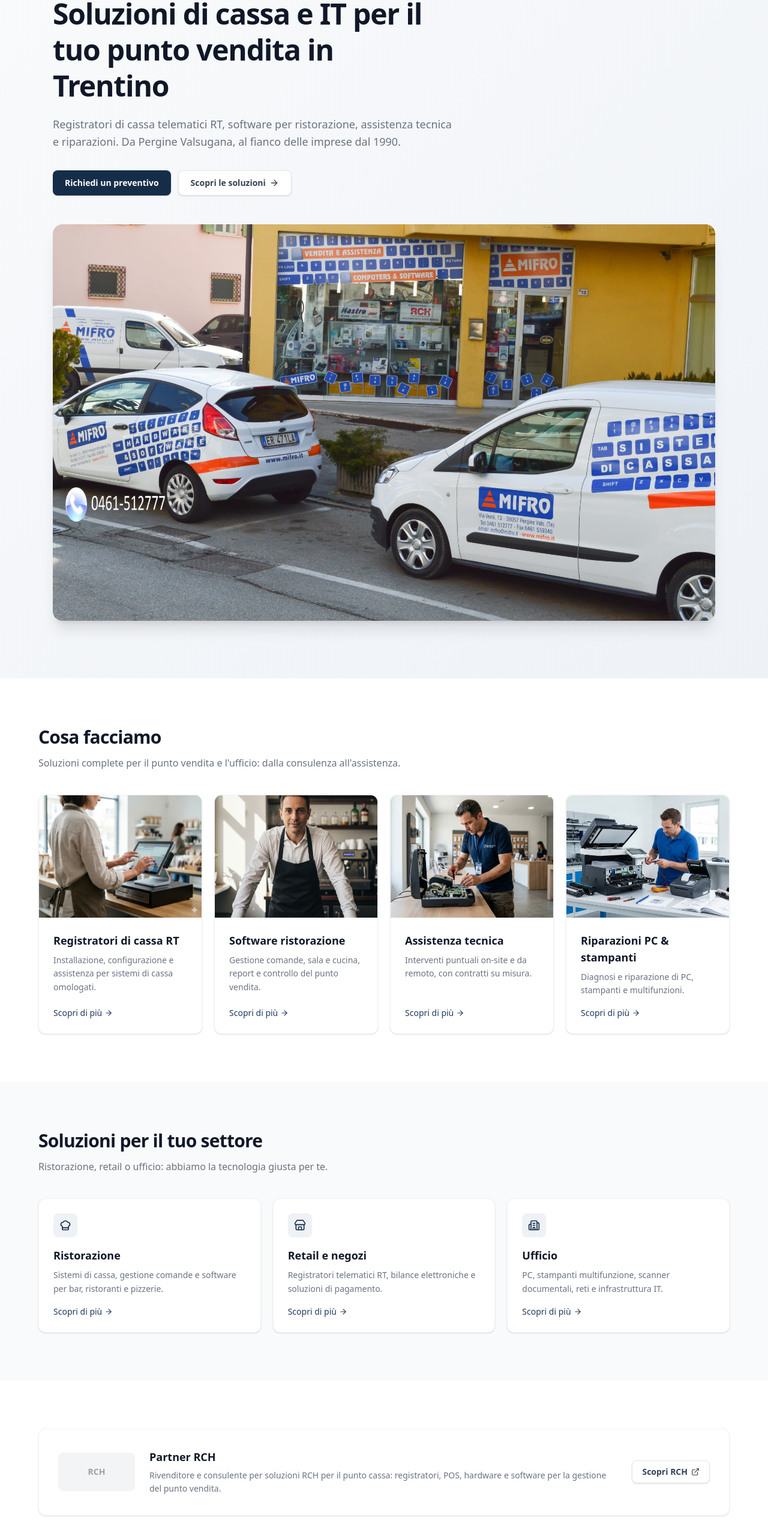
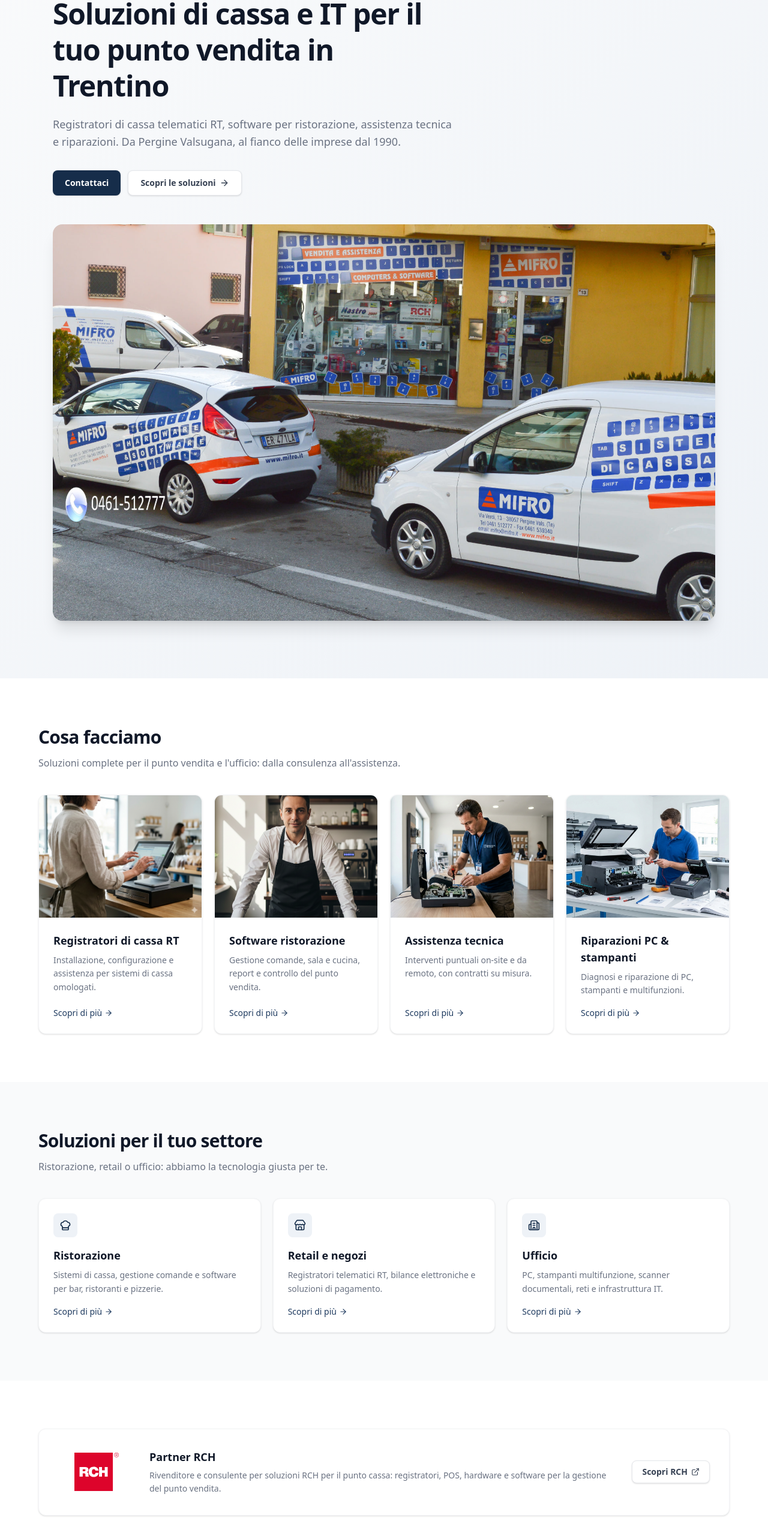
Before and after one commit to DavideMichelon10/mifro, a Next.js app: page / in a window 1280 px wide. Shown: the part 164-2730 px from the top of the page at 60% size. Built offline with nearby package versions, Linux system fonts and the light colour scheme.

Commit message:
initial commit

```diff
--- a/src/app/(site)/page.tsx
+++ b/src/app/(site)/page.tsx
@@ -103,8 +103,8 @@ export default function HomePage() {
       <Section>
         <ScrollReveal>
           <div className="flex flex-col items-start gap-6 rounded-xl border border-gray-100 bg-white p-8 shadow-sm sm:flex-row sm:items-center">
-            <div className="flex h-16 w-32 shrink-0 items-center justify-center rounded-lg bg-gray-100 text-sm font-bold text-gray-400">
-              RCH
+            <div className="flex h-16 w-32 shrink-0 items-center justify-center">
+              <img src="/images/rch_logo.svg" alt="Logo RCH" className="h-full w-full object-contain" />
             </div>
             <div className="flex-1">
               <h2 className="text-lg font-semibold text-gray-900">
--- a/src/components/ContactForm.tsx
+++ b/src/components/ContactForm.tsx
@@ -74,7 +74,7 @@ export default function ContactForm() {
             value={form.subject}
             onChange={(e) => setForm({ ...form, subject: e.target.value })}
             className={inputClass}
-            placeholder="Richiesta preventivo"
+            placeholder="Oggetto"
           />
         </div>
 
--- a/src/components/Navbar.tsx
+++ b/src/components/Navbar.tsx
@@ -46,7 +46,7 @@ export default function Navbar() {
               href="/contatti"
               className="inline-flex items-center rounded-lg bg-brand-600 px-4 py-2 text-sm font-semibold text-white shadow-sm transition-colors hover:bg-brand-700 focus-visible:outline-2 focus-visible:outline-offset-2 focus-visible:outline-brand-600"
             >
-              Preventivo
+              Contattaci
             </Link>
           </li>
         </ul>
@@ -87,7 +87,7 @@ export default function Navbar() {
                 onClick={() => setOpen(false)}
                 className="block rounded-lg bg-brand-600 px-4 py-2 text-center text-sm font-semibold text-white shadow-sm hover:bg-brand-700"
               >
-                Preventivo
+                Contattaci
               </Link>
             </li>
           </ul>
--- a/src/content/site.ts
+++ b/src/content/site.ts
@@ -25,7 +25,7 @@ export const siteConfig = {
     phone: "+39 0461 512777",
     fax: "+39 0461 539340",
     email: "mifro@mifro.it",
-    facebook: "https://www.facebook.com/mifro", // TODO: confermare link
+    facebook: "https://www.facebook.com/mifrosas",
     googleMapsQuery:
       "Mifro+S.a.s.+Via+Giuseppe+Verdi+13+Pergine+Valsugana+TN",
     googleMapsEmbed: "https://www.google.com/maps/embed?pb=!1m18!1m12!1m3!1d2746.5!2d11.2386!3d46.0654!2m3!1f0!2f0!3f0!3m2!1i1024!2i768!4f13.1!3m3!1m2!1s0x47781e5b0a0a0a0b%3A0x0!2sVia%20Giuseppe%20Verdi%2C%2013%2C%2038057%20Pergine%20Valsugana%20TN!5e0!3m2!1sit!2sit!4v1700000000000!5m2!1sit!2sit",
@@ -56,7 +56,7 @@ export const siteConfig = {
     title: "Soluzioni di cassa e IT per il tuo punto vendita in Trentino",
     subtitle:
       "Registratori di cassa telematici RT, software per ristorazione, assistenza tecnica e riparazioni. Da Pergine Valsugana, al fianco delle imprese dal 1990.",
-    cta1: { label: "Richiedi un preventivo", href: "/contatti" },
+    cta1: { label: "Contattaci", href: "/contatti" },
     cta2: { label: "Scopri le soluzioni", href: "/soluzioni" },
     image: "/images/hero.jpg", // sostituire con immagine reale
   },
@@ -126,7 +126,7 @@ export const siteConfig = {
   partner: {
     name: "RCH",
     url: "https://www.rch.it/",
-    logo: "/images/logo-rch.png", // sostituire con logo reale
+    logo: "/images/rch_logo.svg",
     description:
       "Rivenditore e consulente per soluzioni RCH per il punto cassa: registratori, POS, hardware e software per la gestione del punto vendita.",
   },
@@ -292,7 +292,7 @@ export const siteConfig = {
   contactPage: {
     title: "Contattaci",
     description:
-      "Hai bisogno di informazioni, un preventivo o assistenza? Compila il modulo e ti risponderemo al più presto.",
+      "Hai bisogno di informazioni o assistenza? Compila il modulo e ti risponderemo al più presto.",
     formFields: {
       name: "Nome e cognome",
       email: "Email",
@@ -323,7 +323,7 @@ export const siteConfig = {
     contatti: {
       title: "Contatti – Mifro S.a.s.",
       description:
-        "Contatta Mifro a Pergine Valsugana: richiedi un preventivo, informazioni o assistenza tecnica per registratori di cassa, software e hardware.",
+        "Contatta Mifro a Pergine Valsugana: informazioni o assistenza tecnica per registratori di cassa, software e hardware.",
     },
   },
 
```
Also changed, not shown: public/images/rch_logo.svg (added).
